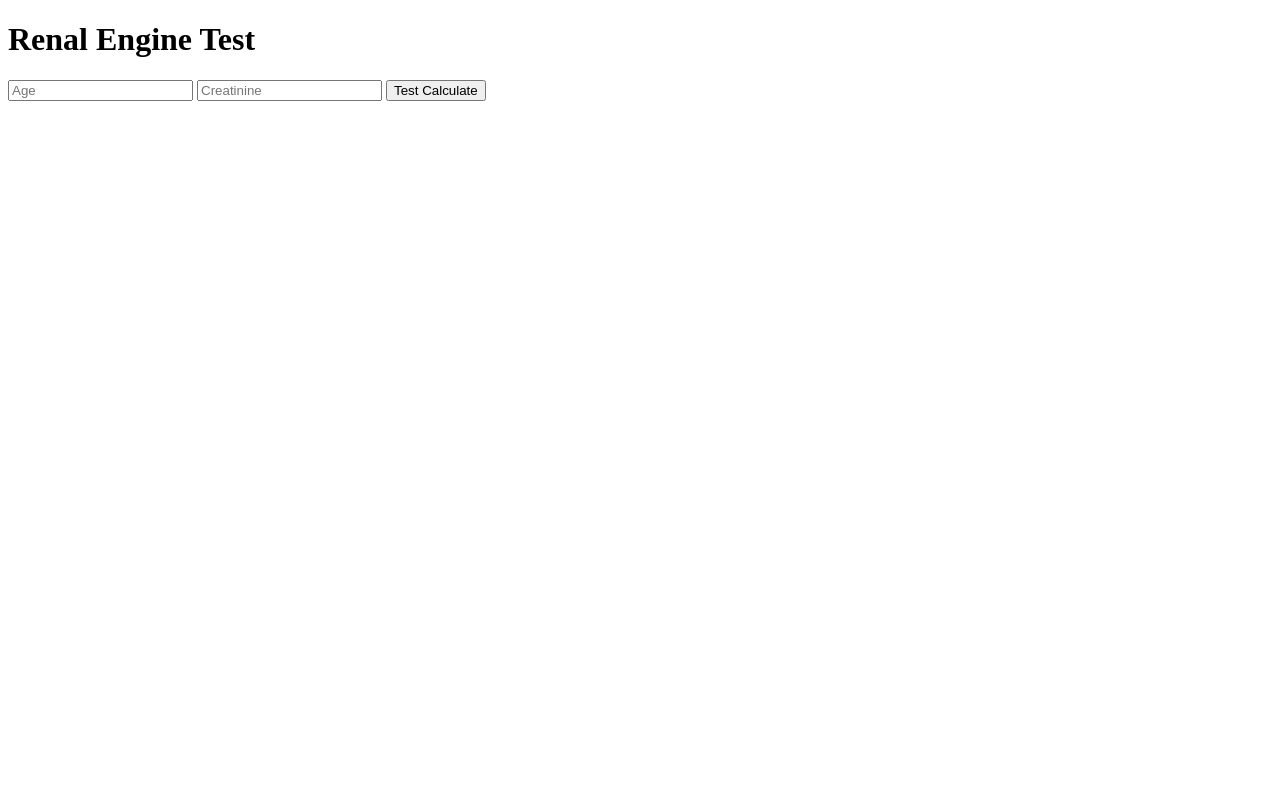
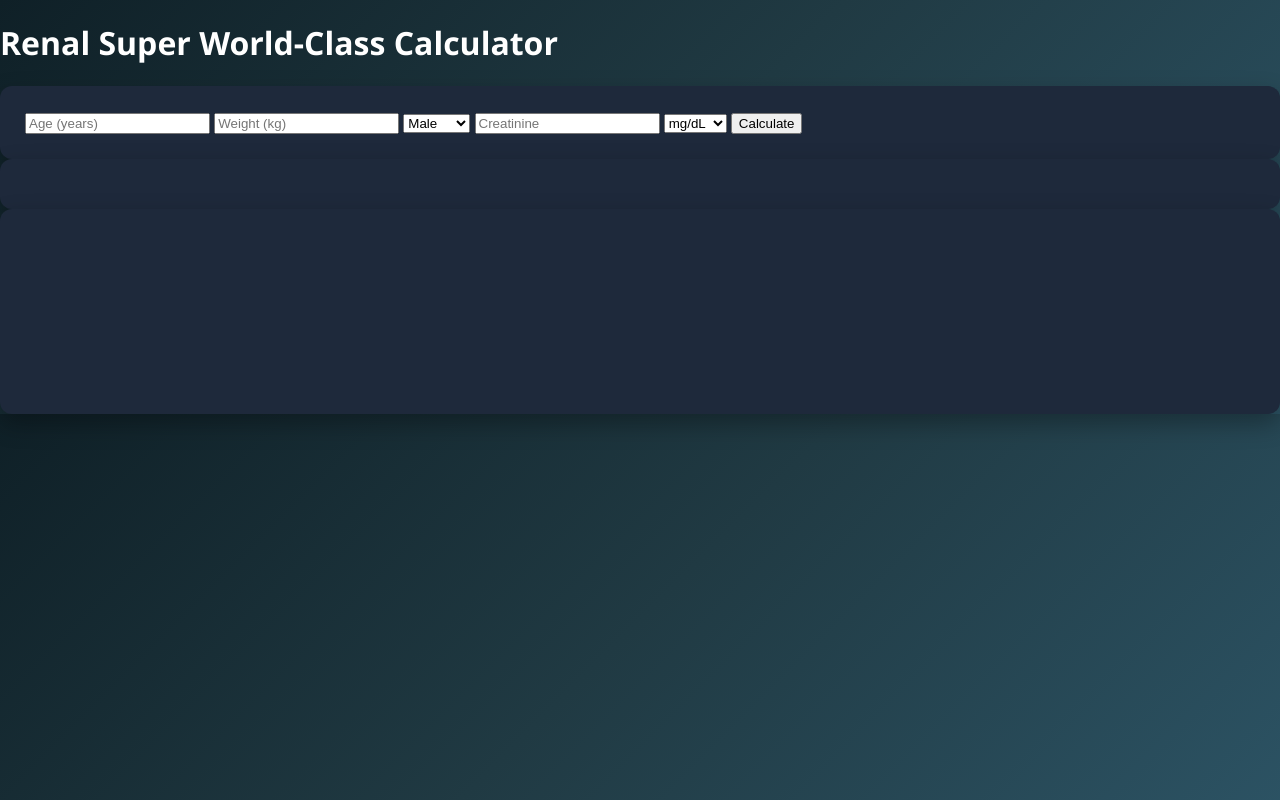
Before and after one commit to CSMALIVAD/biolab-x, a plain HTML site: page renal.html in a window 1280 px wide. Drawn offline with nearby package versions, Linux system fonts and the light colour scheme.

Commit message:
Update renal.html

```diff
--- a/renal.html
+++ b/renal.html
@@ -2,21 +2,49 @@
 <html>
 <head>
 <meta charset="UTF-8">
-<title>Renal Test</title>
+<title>Renal Super Calculator</title>
 <meta name="viewport" content="width=device-width, initial-scale=1.0">
+
+<link rel="stylesheet" href="assets/css/style.css">
+<script src="https://cdn.jsdelivr.net/npm/chart.js"></script>
 <script defer src="assets/js/renal.js"></script>
+
 </head>
 
 <body>
 
-<h1>Renal Engine Test</h1>
+<div class="container">
 
-<input id="age" placeholder="Age">
+<h1>Renal Super World-Class Calculator</h1>
+
+<div class="card">
+
+<input id="age" placeholder="Age (years)">
+<input id="weight" placeholder="Weight (kg)">
+<select id="sex">
+<option value="male">Male</option>
+<option value="female">Female</option>
+</select>
+
 <input id="creatinine" placeholder="Creatinine">
+<select id="creatUnit">
+<option value="mgdl">mg/dL</option>
+<option value="umol">µmol/L</option>
+</select>
 
-<button onclick="analyzeRenal()">Test Calculate</button>
+<button onclick="analyzeRenal()">Calculate</button>
 
+</div>
+
+<div class="card">
 <div id="renalOutput"></div>
+</div>
+
+<div class="card">
+<canvas id="renalChart"></canvas>
+</div>
+
+</div>
 
 </body>
 </html>
```
